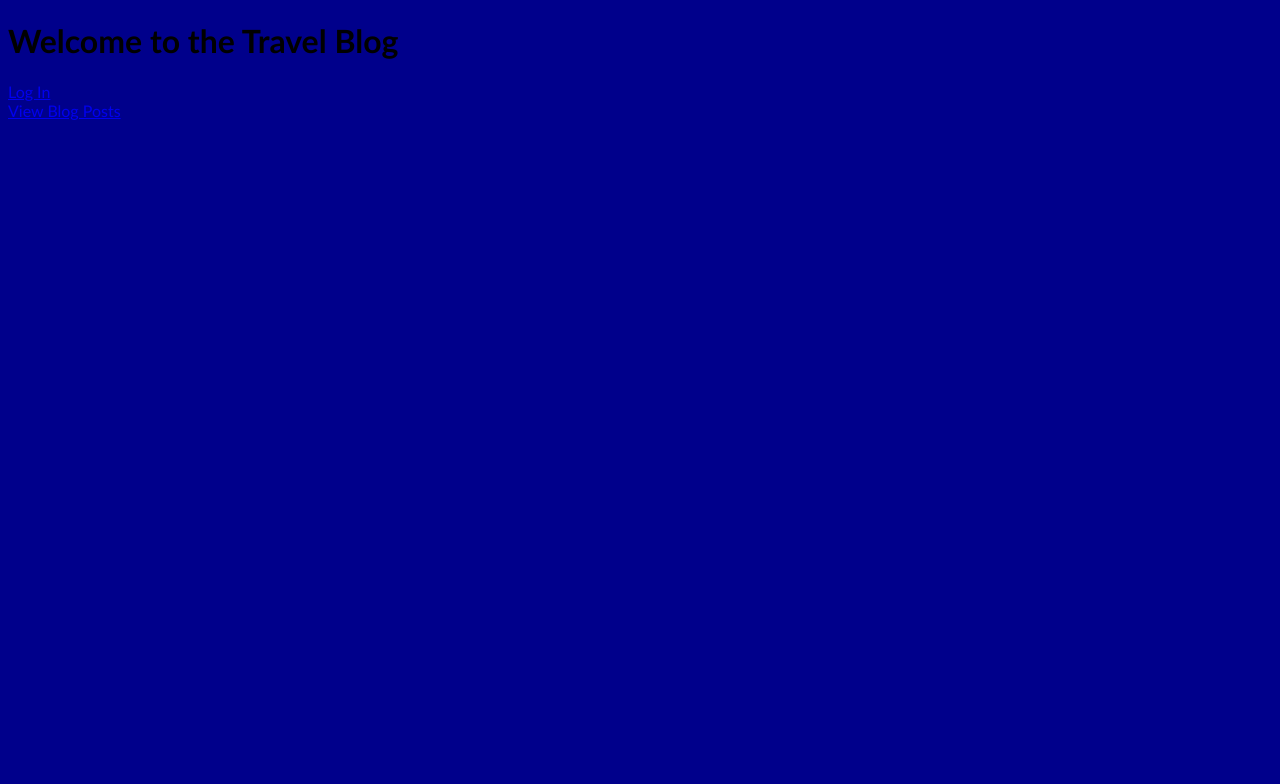
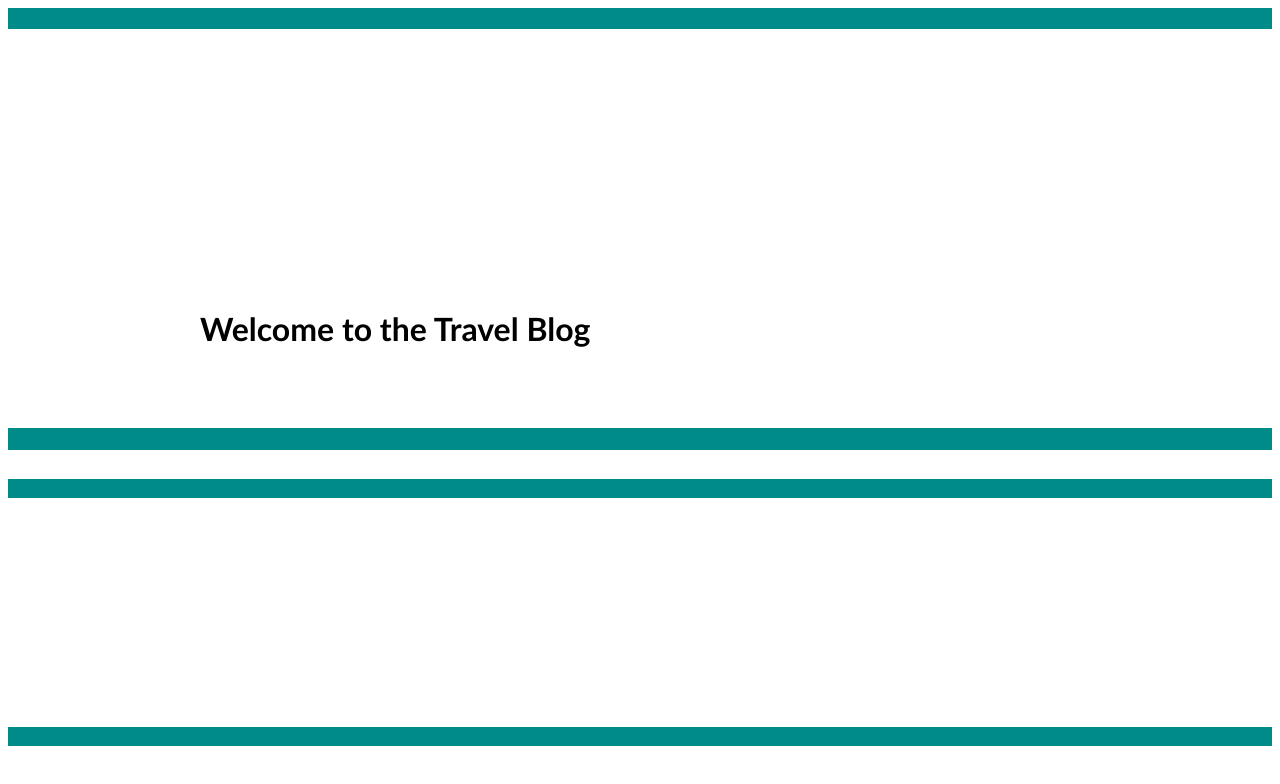
Before and after one commit to Tmlaw72/updatedBlogPost, a React (Vite) app: page / in a window 1280 px wide. Shown: the top 784 px of the page. Built offline with nearby package versions, Linux system fonts and the light colour scheme.

Commit message:
Update Landing.css
changed the background of the page and layout to try and make it look a bit better!

```diff
--- a/src/homepage/Landing.css
+++ b/src/homepage/Landing.css
@@ -1,3 +1,29 @@
-*{
-    background-color: darkblue;
+.homepage{
+    background-color: darkcyan;
+    display: flex;
+    flex-direction: column;
+    justify-content: center;
+
+    h1{
+    padding-top: 35vh;
+    padding-left: 15vw;
+    padding-right: 15vw;
+    padding-bottom: 10vh;
+    }
+
+    a{
+        font-size : x-large;
+        padding-left: 30vw;
+        color: white;
+        text-decoration: none;
+
+    }
+
+    a:hover{
+        text-decoration: underline;
+    }
+
+    #button2{
+        padding-bottom: 25vh;
+    }
 }
```
